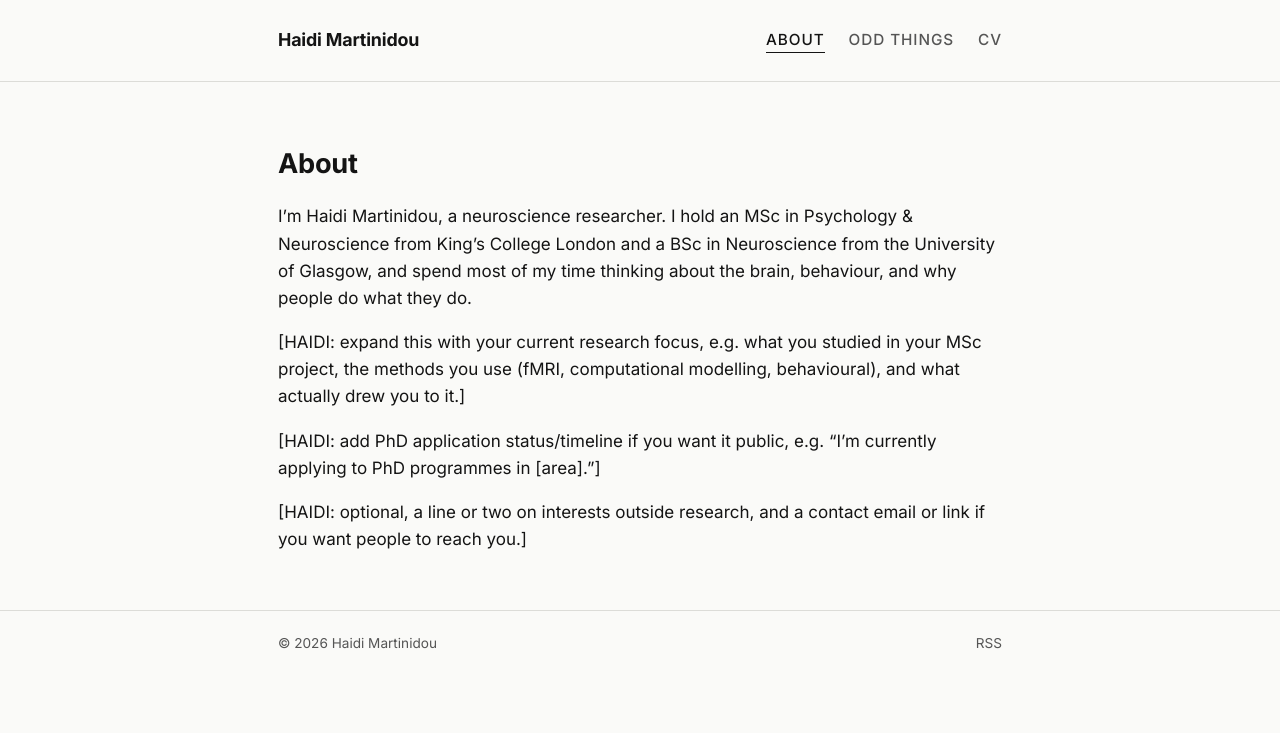
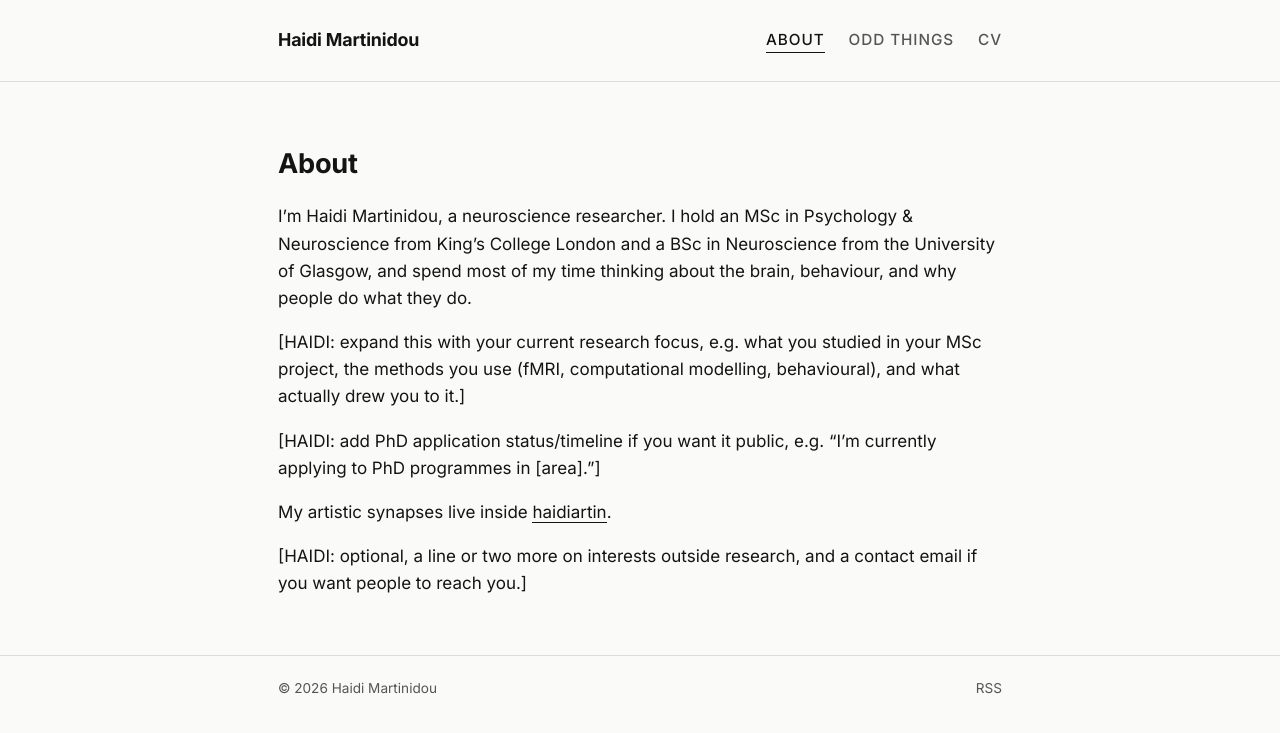
Before and after one commit to haidimartinidou/haidimartinidou.github.io, a Jekyll site: the page built from about.md, in a window 1280 px wide. Shown: the top 733 px of the page. Built offline with Jekyll 4.4.1, drawn with Linux system fonts in a browser that asks for light colours.

Commit message:
Add link to artistic profile on About page

```diff
--- a/about.md
+++ b/about.md
@@ -10,4 +10,6 @@ I'm Haidi Martinidou, a neuroscience researcher. I hold an MSc in Psychology & N
 
 [HAIDI: add PhD application status/timeline if you want it public, e.g. "I'm currently applying to PhD programmes in [area]."]
 
-[HAIDI: optional, a line or two on interests outside research, and a contact email or link if you want people to reach you.]
+My artistic synapses live inside [haidiartin](https://haidimartinidou.github.io/haidiartin/).
+
+[HAIDI: optional, a line or two more on interests outside research, and a contact email if you want people to reach you.]
```
